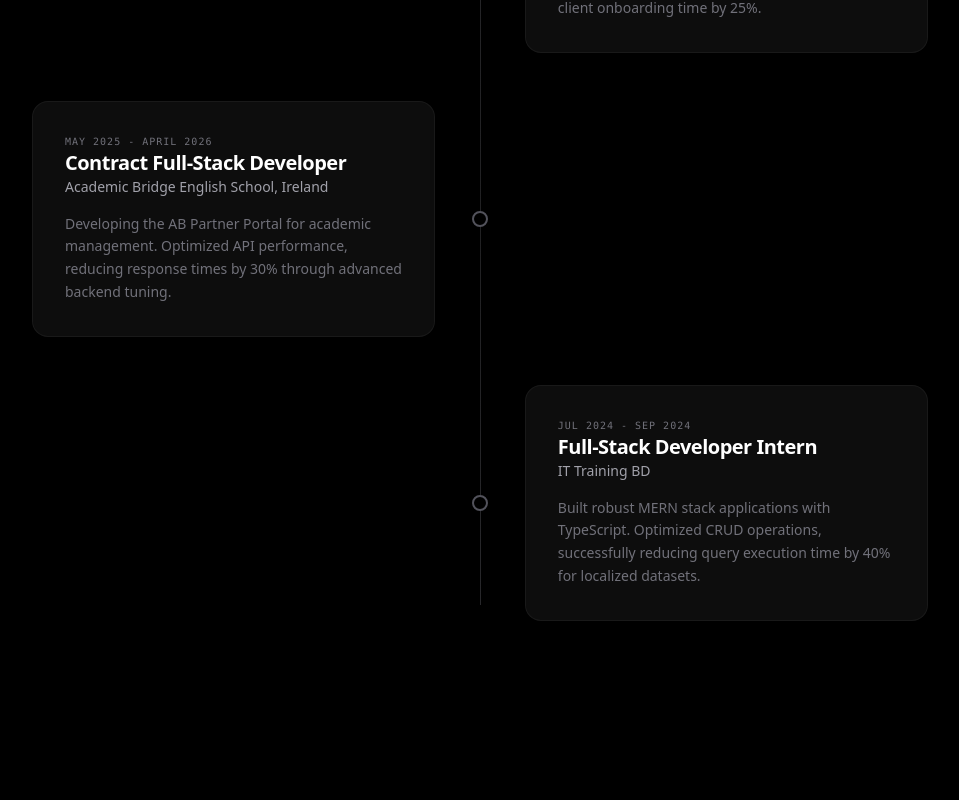
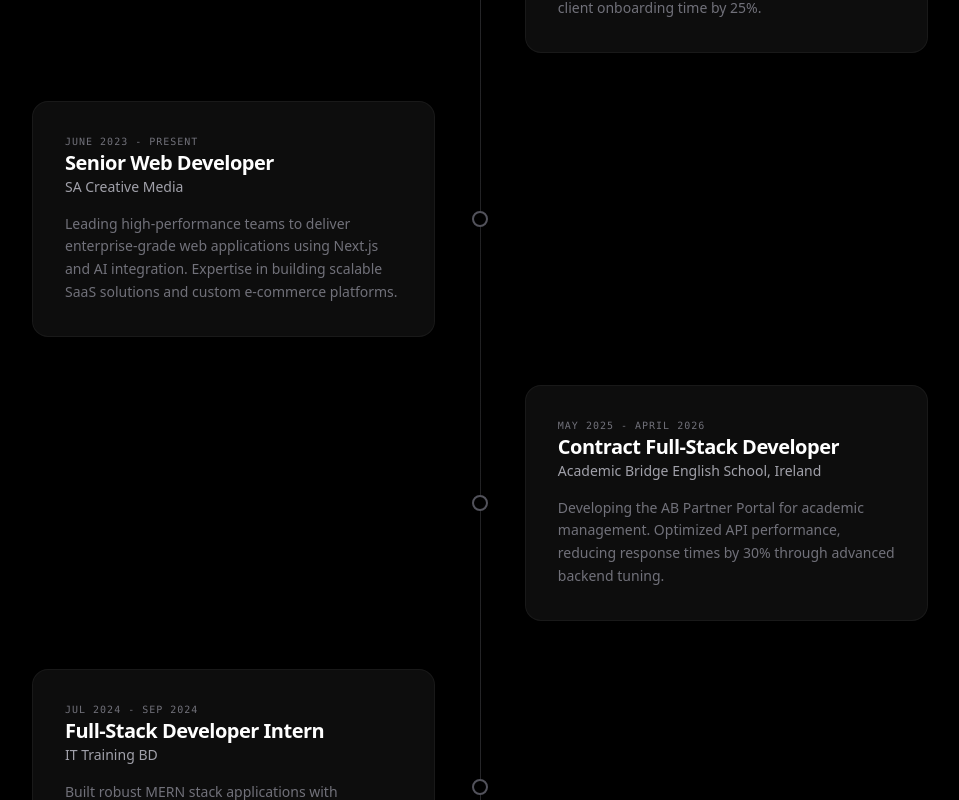
Before and after one commit to ninazmul/ninazmulworks, a Next.js app: page / in a window 1280 px wide. Shown: the part 5480-6280 px from the top of the page, without its empty margins (160-1119 px from the left). Built offline with nearby package versions, Linux system fonts and the light colour scheme; no server answers; the database is empty.

Commit message:
feat: add Senior Web Developer experience at SA Creative Media to portfolio

```diff
--- a/components/Experience.tsx
+++ b/components/Experience.tsx
@@ -10,6 +10,12 @@ const experiences = [
     company: "ArtistyCode Studio",
     date: "Oct 2024 - Present",
     desc: "Architecting scalable CMS, CRM, and LMS platforms using Next.js and MERN. Designed secure role-based access systems and reduced client onboarding time by 25%.",
+  },
+  {
+    role: "Senior Web Developer",
+    company: "SA Creative Media",
+    date: "June 2023 - Present",
+    desc: "Leading high-performance teams to deliver enterprise-grade web applications using Next.js and AI integration. Expertise in building scalable SaaS solutions and custom e-commerce platforms.",
   },
   {
     role: "Contract Full-Stack Developer",
```
Also changed, not shown: 1 other file (tests, documents, lock files or other folders).
